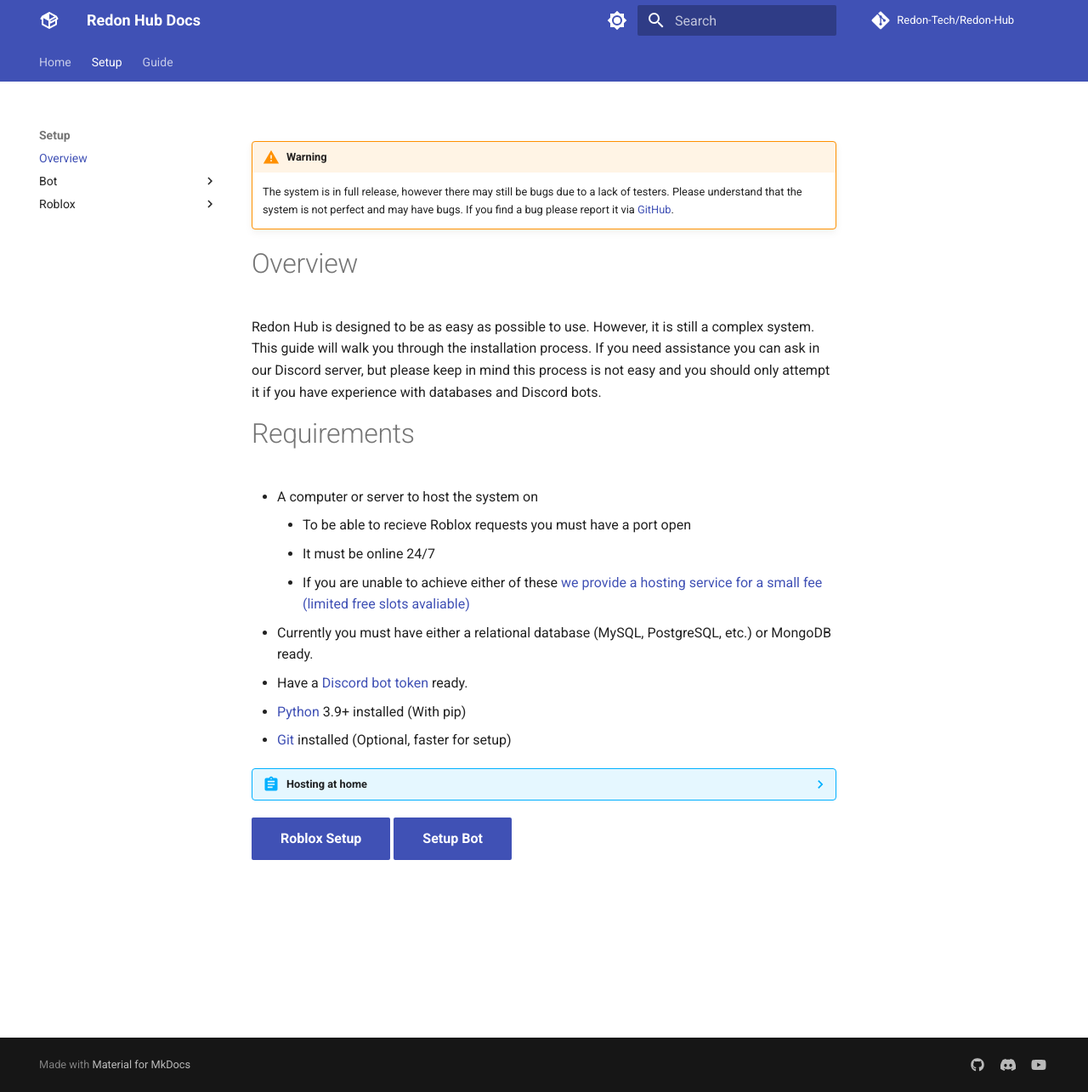
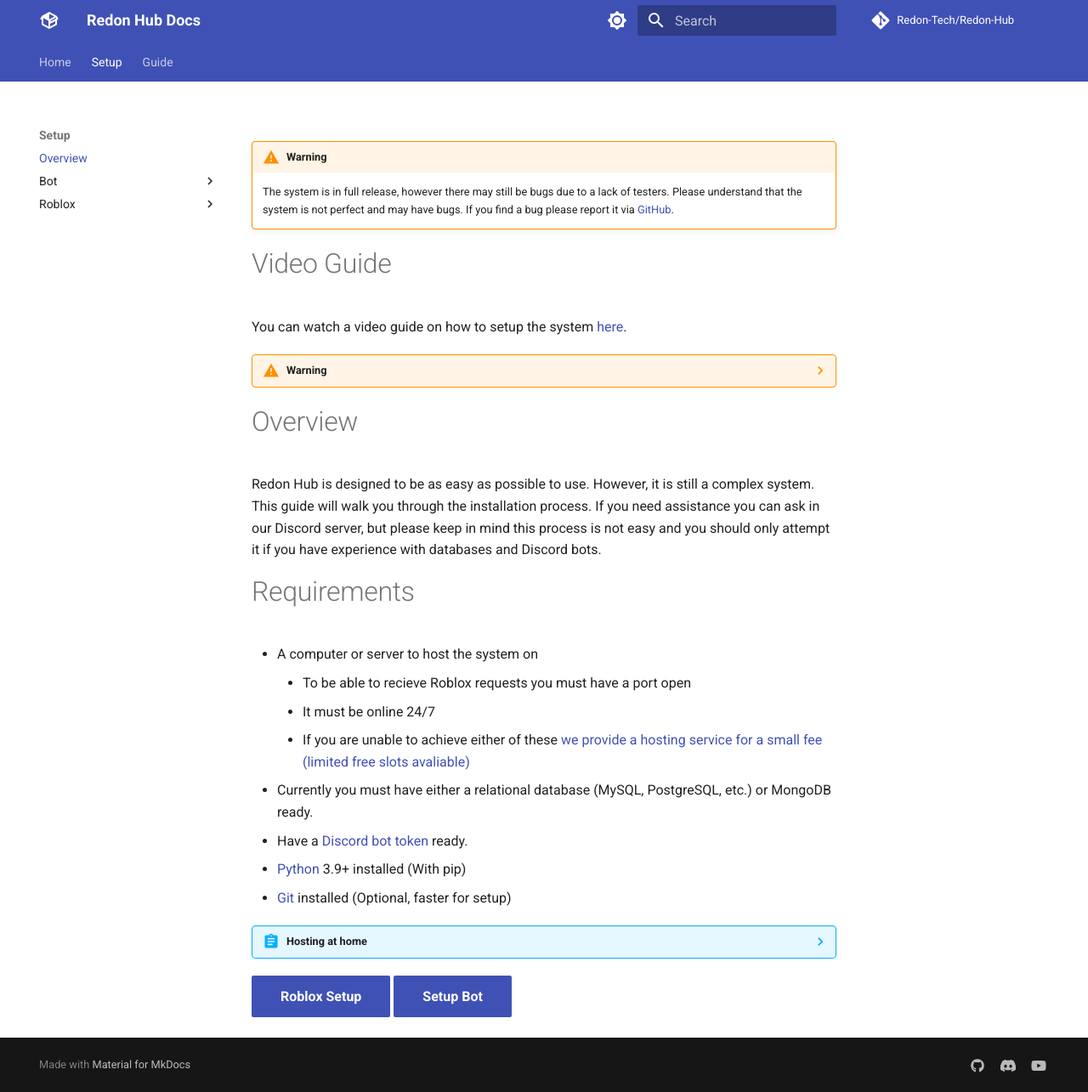
Before and after one commit to Redon-Tech/Redon-Hub, an MkDocs documentation site: the page built from docs/setup/overview.md, in a window 1280 px wide and 1285 px high. Shown: the whole window at 85% size. Built offline with MkDocs 1.6.1 and Material for MkDocs 9.7.7, drawn with Linux system fonts in a browser that asks for light colours; comment, search, counter and statistics services are not loaded.

Commit message:
Add video to docs

```diff
--- a/docs/setup/overview.md
+++ b/docs/setup/overview.md
@@ -6,6 +6,13 @@
 !!! warning
 
     The system is in full release, however there may still be bugs due to a lack of testers. Please understand that the system is not perfect and may have bugs. If you find a bug please report it via [GitHub](https://github.com/Redon-Tech/Redon-Hub/issues/new).
+
+# Video Guide
+You can watch a video guide on how to setup the system [here](https://youtu.be/LUYU81bWwLY).
+
+??? warning
+
+    This video could become outdated in the future. If you are having issues please refer to the text guide.
 
 # Overview
 Redon Hub is designed to be as easy as possible to use. However, it is still a complex system. This guide will walk you through the installation process. If you need assistance you can ask in our Discord server, but please keep in mind this process is not easy and you should only attempt it if you have experience with databases and Discord bots.
```
